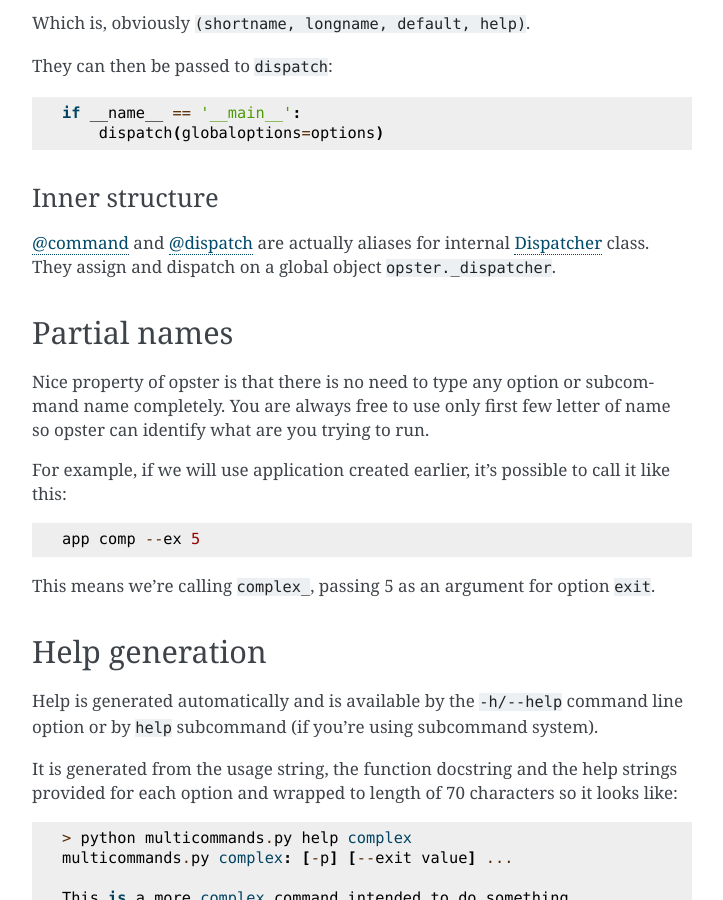
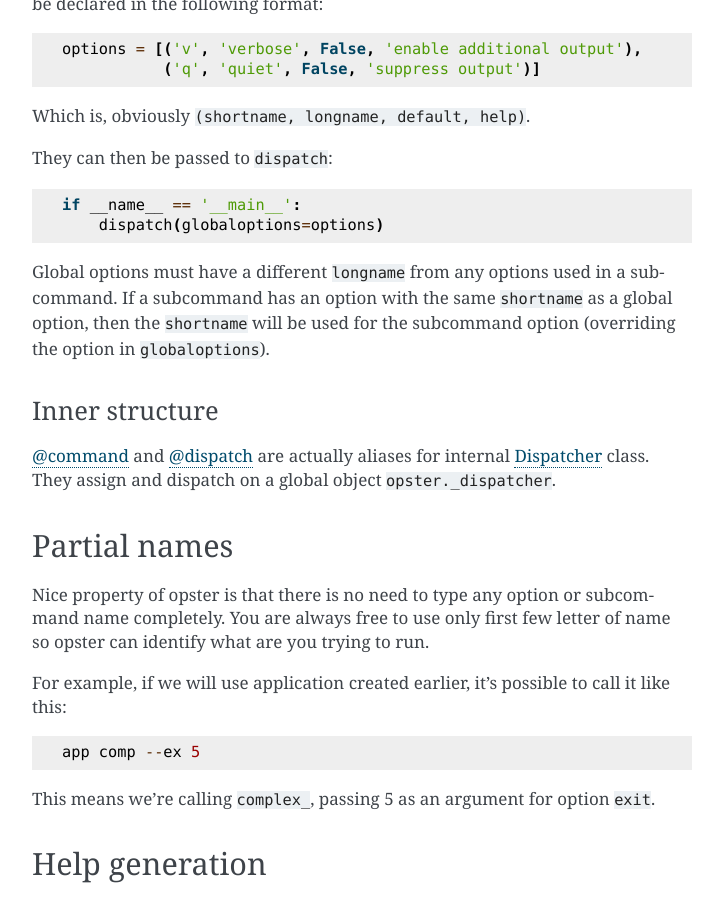
Before and after one commit to piranha/opster, a Sphinx documentation site: the page built from docs/overview.rst, in a window 1280 px wide and 900 px high, scrolled down 3614 px. Shown: the whole window, without its empty margins (388-1111 px from the left). Built offline with Sphinx 7.4.7, drawn with Linux system fonts in a browser that asks for light colours; the version number could not be read and is left out; some of the changed text lies outside the part shown.

Commit message:
Update docs (merge of globaloptions and using -h)

```diff
--- a/docs/overview.rst
+++ b/docs/overview.rst
@@ -88,6 +88,10 @@
    -d --daemonize  daemonize process
       --pid-file   name of file to write process ID to
    -h --help       display help
+
+In general, to obtain help you can run the script with ``python example.py
+--help`` or ``python example.py -h`` (unless ``-h`` is used as the short name
+for another option).
 
 You can parse command line strings programmatically, supplying a list of
 arguments to ``.command()`` attribute of the decorated main function::
@@ -183,6 +187,10 @@
   if __name__ == '__main__':
       dispatch(globaloptions=options)
 
+Global options must have a different ``longname`` from any options used in a
+subcommand. If a subcommand has an option with the same ``shortname`` as a
+global option, then the ``shortname`` will be used for the subcommand option
+(overriding the option in ``globaloptions``).
 
 Inner structure
 ---------------
```
